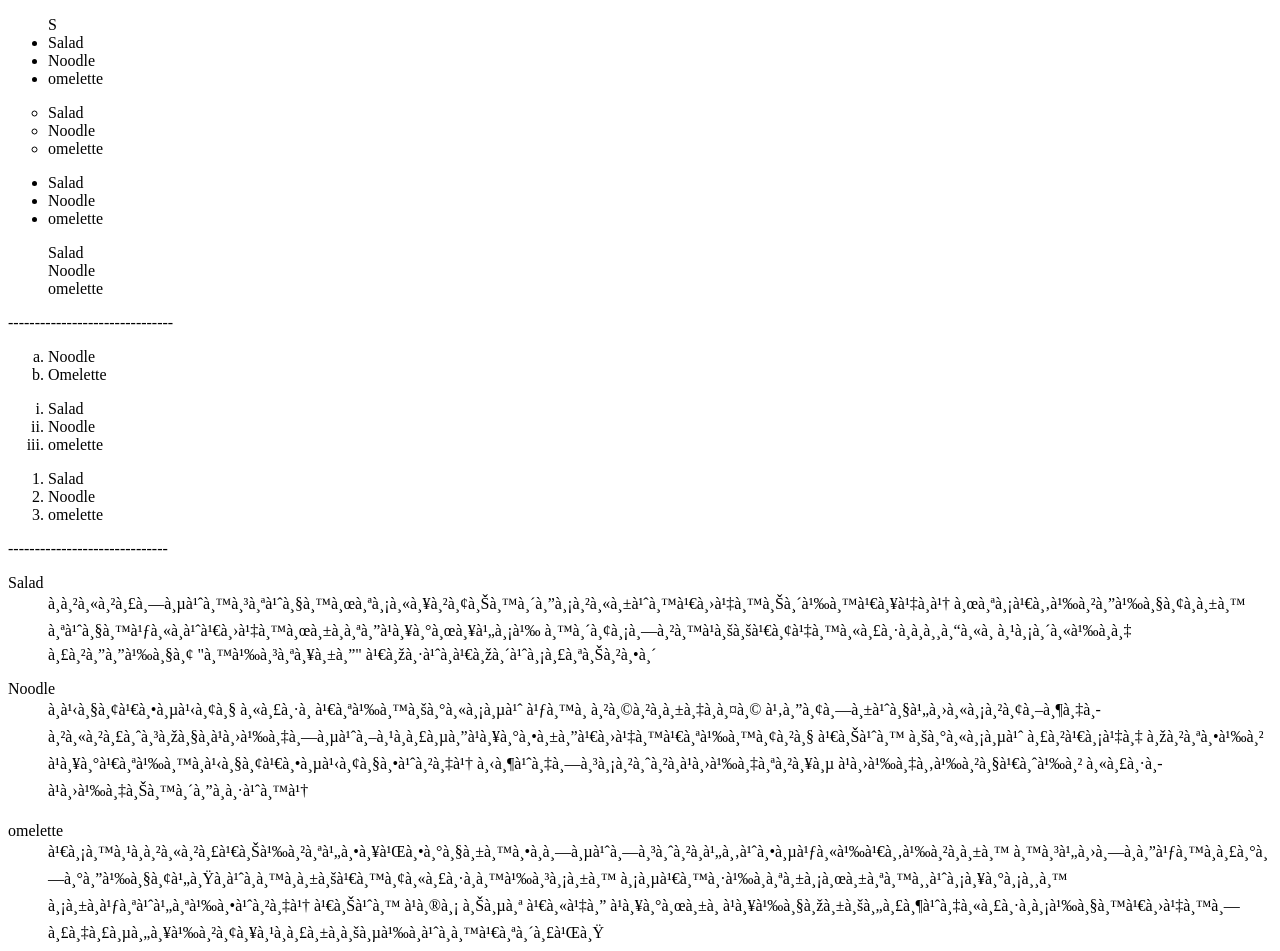
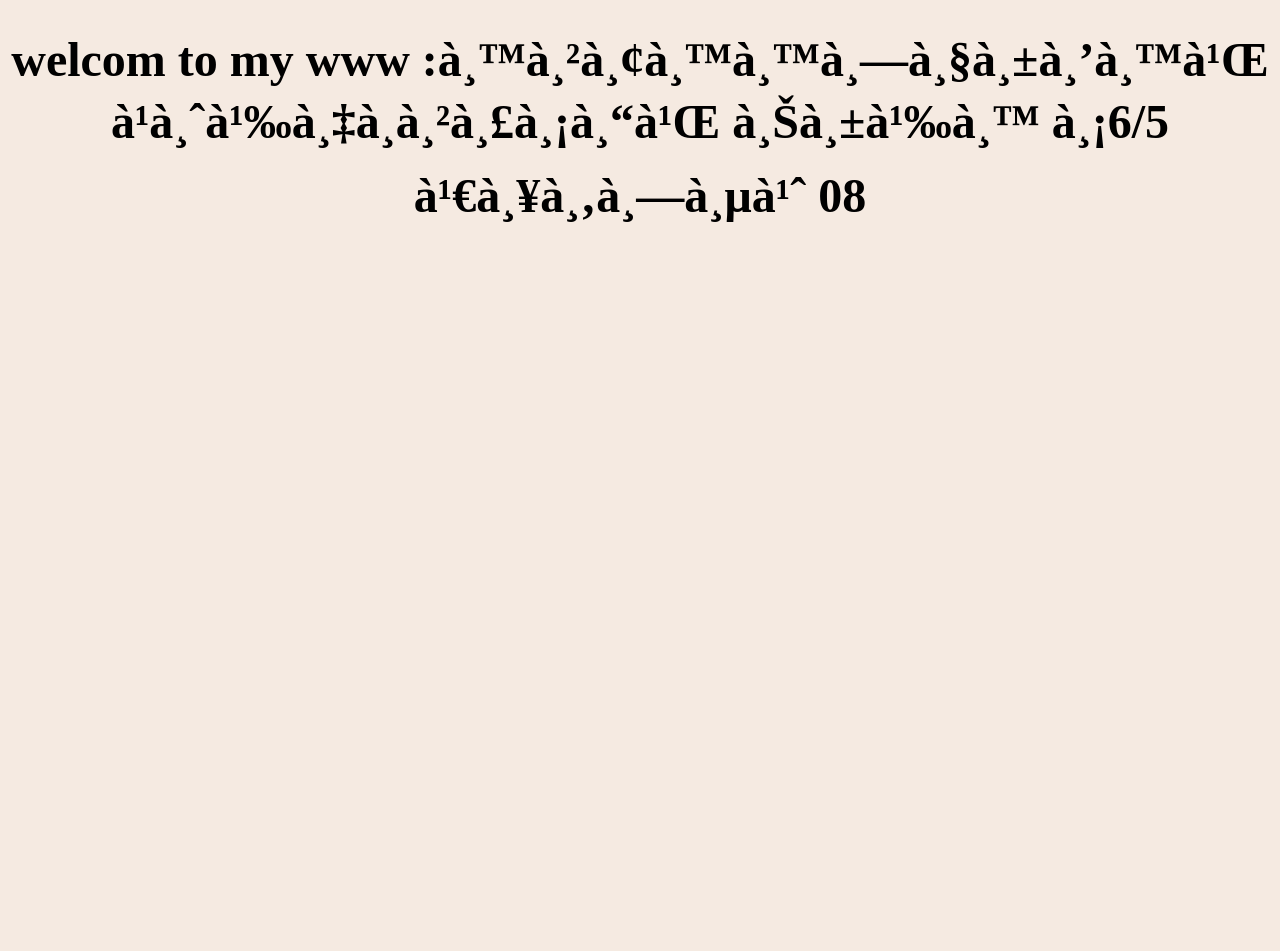
Before and after one commit to 40883-hue/My-www.com, a plain HTML site: page index.html in a window 1280 px wide. After the commit the page ends 800 px from the top, so only its background shows below. Drawn offline with Linux system fonts and the light colour scheme.

Commit message:
Update index.html

```diff
--- a/index.html
+++ b/index.html
@@ -1,64 +1,10 @@
 <!DOCTYPE html>
     <html lang="th">
 <head>
-<title>work04 html list</title>
+<title>this is my www</title>
 <meta charset="utf=8">
 </head>
-<body>
-<ul type="squre">S
-<li>Salad</li>
-<li>Noodle</li>
-<li>omelette</li>
-</ul>
-
-<ul type="circle">
-<li>Salad</li>
-<li>Noodle</li>
-<li>omelette</li>
-</ul>
-
-<ul type="disc">
-<li>Salad</li>
-<li>Noodle</li>
-<li>omelette</li>
-</ul>
-
-<ul type="none">
-<li>Salad</li>
-<li>Noodle</li>
-<li>omelette</li>
-</ul>
--------------------------------
-<ol type="a">
-<li>Noodle</li>
-<li style="display:none;">Pizza</li>
-<li>Omelette</li>
-</ol>
-
-<ol type="i">
-<li>Salad</li>
-<li>Noodle</li>
-<li>omelette</li>
-</ol>
-
-<ol type="other">
-<li>Salad</li>
-<li>Noodle</li>
-<li>omelette</li>
-</ol>
-------------------------------
-<dl>
-<dt>Salad</dt>
-<dd>อาหารที่นำส่วนผสมหลายชนิดมาหั่นเป็นชิ้นเล็กๆ ผสมเข้าด้วยกัน ส่วนใหญ่เป็นผักสดและผลไม้ นิยมทานแบบเย็นหรืออุณหภูมิห้อง ราดด้วย "น้ำสลัด" เพื่อเพิ่มรสชาติ</dd>
-</dl>
-<dl>
-<dt>Noodle</dt>
-<dd>ก๋วยเตี๋ยว หรือ เส้นบะหมี่ ในภาษาอังกฤษ โดยทั่วไปหมายถึงอาหารจำพวกแป้งที่ถูกรีดและตัดเป็นเส้นยาว เช่น บะหมี่ ราเม็ง พาสต้า และเส้นก๋วยเตี๋ยวต่างๆ ซึ่งทำมาจากแป้งสาลี แป้งข้าวเจ้า หรือแป้งชนิดอื่นๆ</dd>
-</dl>
-<dl>
-<dt>omelette</dt>
-<dd>เมนูอาหารเช้าสไตล์ตะวันตกที่ทำจากไข่ตีให้เข้ากัน นำไปทอดในกระทะด้วยไฟอ่อนกับเนยหรือน้ำมัน มีเนื้อสัมผัสนุ่มละมุน มักใส่ไส้ต่างๆ เช่น แฮม ชีส เห็ด และผัก แล้วพับครึ่งหรือม้วนเป็นทรงรีคล้ายลูกรักบี้ก่อนเสิร์ฟ</dd>
-</dl>
-
+<body style="background-color:#F5EAE1">
+ <h1 style=":pink; font-size:300%;text-align:center;">welcom to my www :นายนนทวัฒน์ แจ้งอารมณ์ ชั้น ม6/5 เลขที่ 08 </h1>
 </body>
-</html>
+    </html>
```
